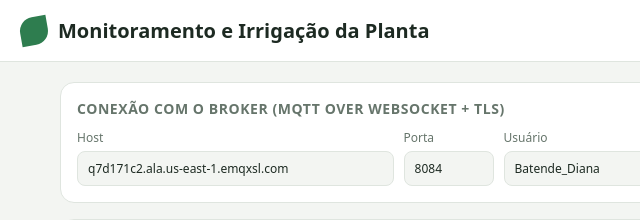
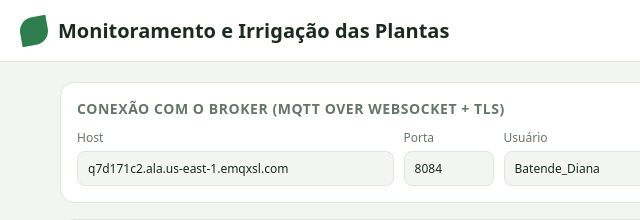
Before and after one commit to DianaJCM/TP546-Diana_1000-Batende_69, a plain HTML site: page Trabalho_Final/dashboard/index.html in a window 1280 px wide. Shown: the top 220 px of the page, 0-640 px from the left. Drawn offline with Linux system fonts and the light colour scheme.

Commit message:
actualizar

```diff
--- a/Trabalho_Final/dashboard/index.html
+++ b/Trabalho_Final/dashboard/index.html
@@ -68,7 +68,7 @@ ul.log .t{color:var(--muted)} ul.log .k{color:var(--accent);min-width:120px}
 </head>
 <body>
 <header>
-  <h1><span class="leaf"></span>Monitoramento e Irrigação da Planta</h1>
+  <h1><span class="leaf"></span>Monitoramento e Irrigação das Plantas</h1>
   <a href="simulador.html" target="_blank" style="color:var(--accent);font-weight:600;text-decoration:none">Abrir simulador web →</a>
   <span class="pill" id="pConn">Desconectado</span>
   <span class="pill" id="pDev">Dispositivo: ?</span>
```
